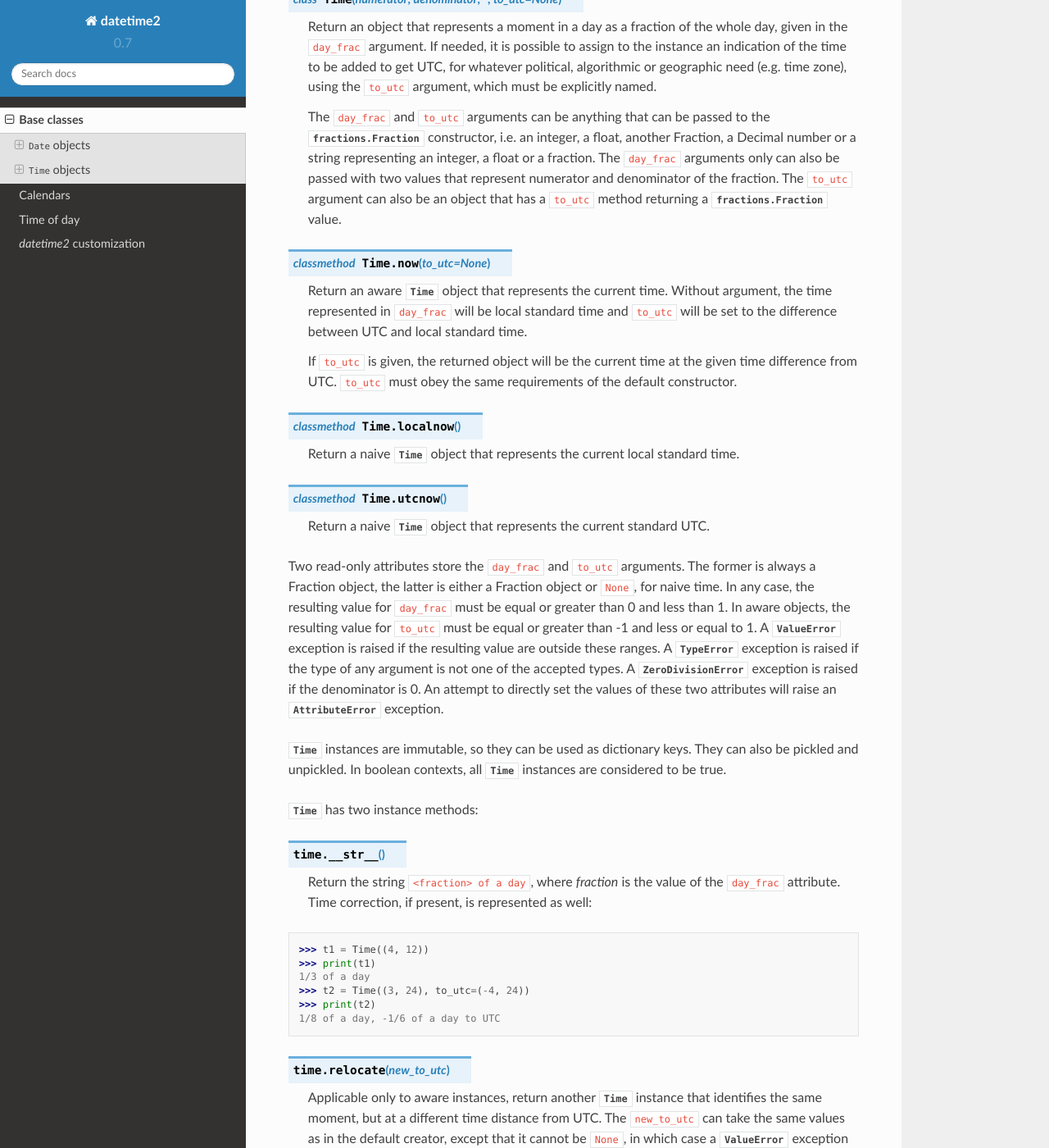
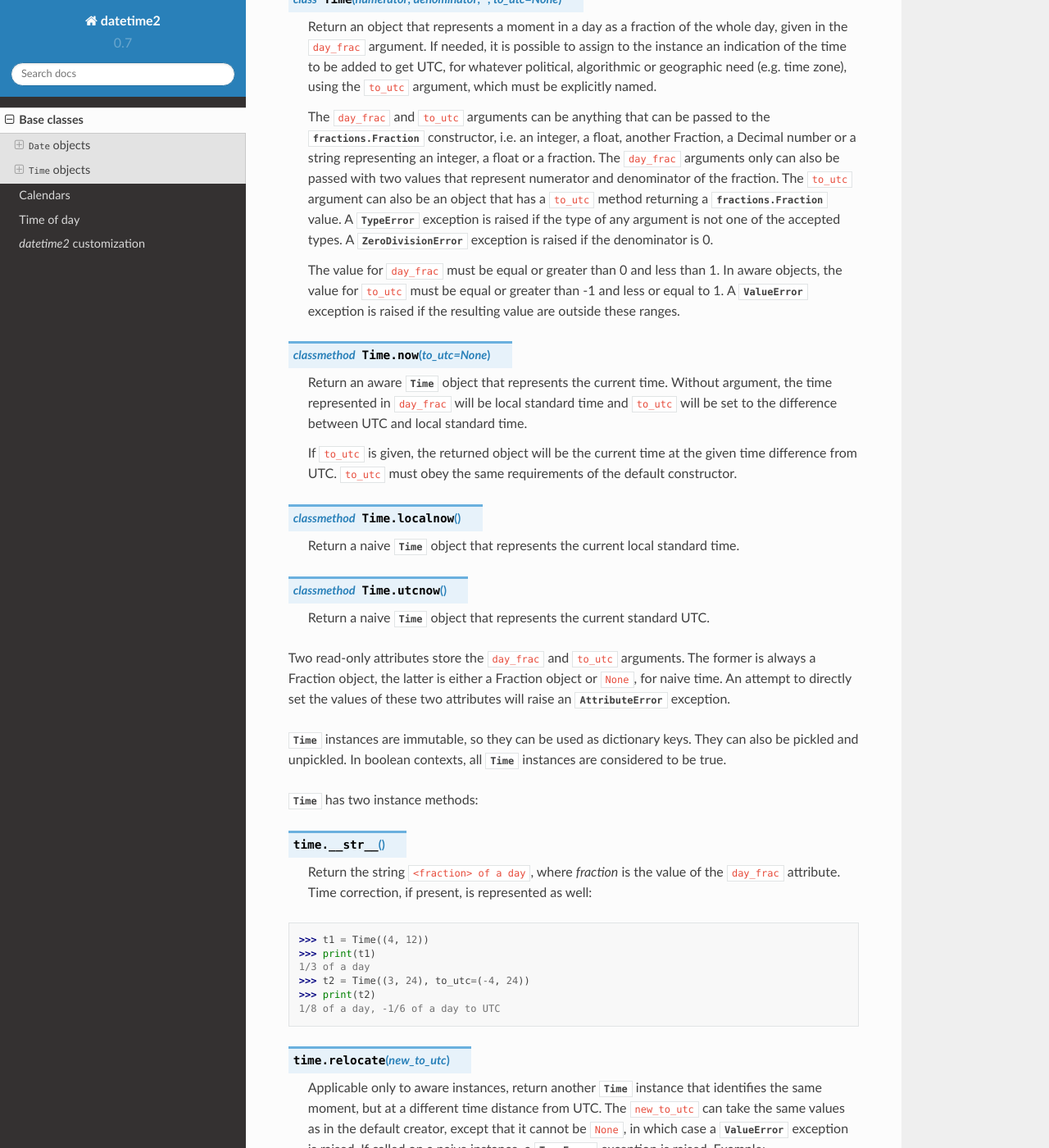
Before and after one commit to fricciardi/datetime2, a Sphinx documentation site: the page built from docs/base_classes.rst, in a window 1280 px wide and 1400 px high, scrolled down 2419 px. Shown: the whole window at 82% size. Built offline with Sphinx 7.4.7 and the Read the Docs theme 2.0.0, drawn with Linux system fonts in a browser that asks for light colours; some of the changed lines change nothing that is shown.

Commit message:
Documentation for Time reworked again

```diff
--- a/docs/base_classes.rst
+++ b/docs/base_classes.rst
@@ -162,6 +162,14 @@ There are five :class:`Time` constructors:
    passed with two values that represent numerator and denominator of the
    fraction. The ``to_utc`` argument can also be an object that has
    a ``to_utc`` method returning a :class:`fractions.Fraction` value.
+   A :exc:`TypeError` exception is raised if the type of any argument is not
+   one of the accepted types. A :exc:`ZeroDivisionError` exception is raised
+   if the denominator is 0.
+
+   The value for ``day_frac`` must be equal or greater than 0 and less than 1.
+   In aware objects, the value for ``to_utc`` must be equal or greater than -1
+   and less or equal to 1. A :exc:`ValueError` exception is raised if the
+   resulting value are outside these ranges.
 
 .. classmethod:: Time.now(to_utc=None)
 
@@ -186,14 +194,8 @@ There are five :class:`Time` constructors:
 
 Two read-only attributes store the ``day_frac`` and ``to_utc`` arguments. The
 former is always a Fraction object, the latter is either a Fraction object or
-``None``, for naive time. In any case, the resulting value for ``day_frac``
-must be equal or greater than 0 and less than 1. In aware objects, the
-resulting value for ``to_utc`` must be equal or greater than -1 and less or
-equal to 1. A :exc:`ValueError` exception is raised if the resulting value are
-outside these ranges. A :exc:`TypeError` exception is raised if the type of any
-argument is not one of the accepted types. A :exc:`ZeroDivisionError`
-exception is raised if the denominator is 0. An attempt to directly set the
-values of these two attributes will raise an :exc:`AttributeError` exception.
+``None``, for naive time. An attempt to directly set the values of these two
+attributes will raise an :exc:`AttributeError` exception.
 
 :class:`Time` instances are immutable, so they can be used as dictionary keys.
 They can also be pickled and unpickled. In boolean contexts, all :class:`Time`
```
